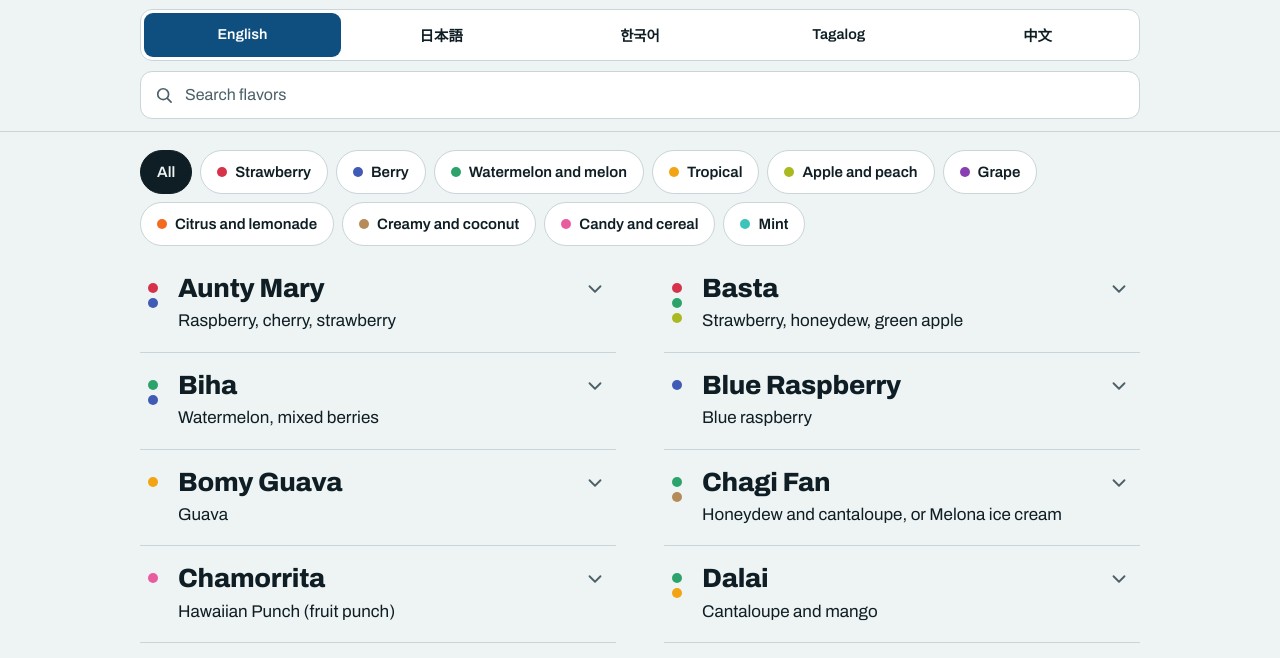
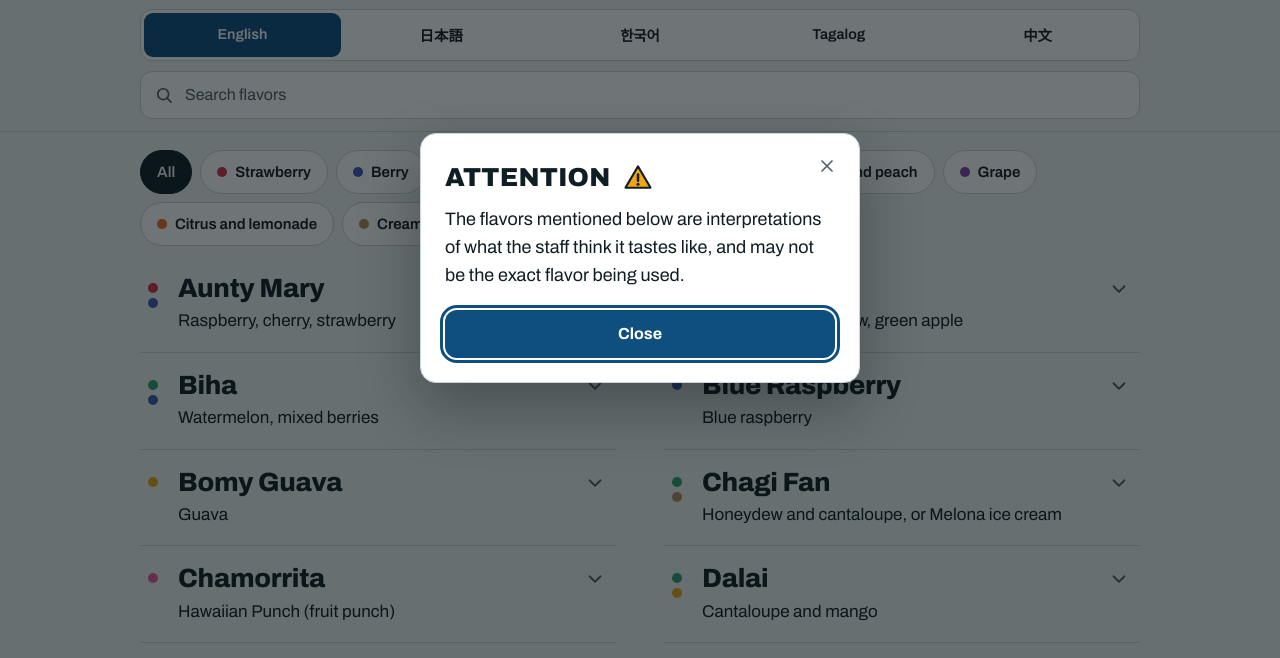
Before and after one commit to composition-cassidy/MaleFlavors, a plain HTML site: page index.html in a window 1280 px wide. Shown: the part 142-800 px from the top of the page. Drawn offline with Linux system fonts and the light colour scheme.

Commit message:
Add notice dialog for flavor interpretations

```diff
--- a/index.html
+++ b/index.html
@@ -222,6 +222,31 @@ h1 {
 .btn:hover { filter: brightness(1.1); }
 .btn:active { filter: brightness(0.92); }
 
+/* ---------- Notice dialog ---------- */
+.notice {
+  width: min(calc(100vw - 32px), 440px); margin: auto; padding: 0;
+  color: var(--ink); background: var(--surface);
+  border: 1px solid var(--line); border-radius: 16px;
+  box-shadow: 0 24px 60px rgba(8, 16, 20, 0.32);
+}
+.notice::backdrop { background: rgba(8, 16, 20, 0.58); }
+.notice[open] { animation: open 240ms cubic-bezier(0.16, 1, 0.3, 1); }
+.notice-in { position: relative; display: grid; gap: 14px; padding: 28px 24px 24px; }
+.notice h2 {
+  margin: 0; padding-right: 48px; display: flex; align-items: center; gap: 12px;
+  font-size: 1.625rem; line-height: 1.1; font-weight: 850; font-stretch: 118%; letter-spacing: 0.01em;
+}
+.notice h2 svg { width: 30px; height: 30px; flex: none; }
+.notice p { margin: 0; font-size: 1.125rem; line-height: 1.55; max-width: 38ch; }
+.notice .x {
+  position: absolute; top: 10px; right: 10px; width: 44px; height: 44px;
+  display: grid; place-items: center; border: 0; border-radius: 10px;
+  background: transparent; color: var(--ink-2); cursor: pointer;
+}
+.notice .x:hover { background: var(--tint); color: var(--ink); }
+.notice .x svg { width: 20px; height: 20px; }
+.notice .btn { margin-top: 6px; width: 100%; }
+
 @media (prefers-reduced-motion: reduce) {
   *, *::before, *::after { animation: none !important; transition: none !important; }
 }
@@ -260,6 +285,20 @@ h1 {
   </div>
 </main>
 
+<dialog class="notice" id="notice" aria-labelledby="notice-title" aria-describedby="notice-body">
+  <div class="notice-in">
+    <h2 id="notice-title">
+      <span id="notice-title-text">ATTENTION</span>
+      <svg viewBox="0 0 24 24" aria-hidden="true"><path d="M12 3.5L22 20.5H2z" fill="var(--c-tr)" stroke="var(--ink)" stroke-width="1.6" stroke-linejoin="round"/><path d="M12 10v5" stroke="var(--ink)" stroke-width="2" stroke-linecap="round" fill="none"/><circle cx="12" cy="17.8" r="1.2" fill="var(--ink)"/></svg>
+    </h2>
+    <p id="notice-body">The flavors mentioned below are interpretations of what the staff think it tastes like, and may not be the exact flavor being used.</p>
+    <button type="button" class="x" id="notice-x" aria-label="Close">
+      <svg viewBox="0 0 24 24" fill="none" stroke="currentColor" stroke-width="2" stroke-linecap="round" aria-hidden="true"><path d="M6 6l12 12M18 6L6 18"/></svg>
+    </button>
+    <button type="button" class="btn" id="notice-ok" autofocus>Close</button>
+  </div>
+</dialog>
+
 <script>
 (function () {
   var LANGS = [
@@ -280,6 +319,15 @@ h1 {
     none:   { en: "No flavors match.", ja: "該当するフレーバーがありません。", ko: "일치하는 맛이 없습니다.", tl: "Walang tugmang lasa.", zh: "没有匹配的口味。" },
     reset:  { en: "Clear search and filter", ja: "検索と絞り込みを解除", ko: "검색 및 필터 해제", tl: "I-clear ang search at filter", zh: "清除搜索和筛选" },
     group:  { en: "Filter by fruit", ja: "フルーツで絞り込み", ko: "과일로 필터", tl: "I-filter ayon sa prutas", zh: "按水果筛选" },
+    warnTitle: { en: "ATTENTION", ja: "注意", ko: "주의", tl: "PAALALA", zh: "注意" },
+    warnBody: {
+      en: "The flavors mentioned below are interpretations of what the staff think it tastes like, and may not be the exact flavor being used.",
+      ja: "下に記載されているフレーバーの説明は、スタッフが「こんな味だと思う」という解釈であり、実際に使用されているフレーバーと完全には一致しない場合があります。",
+      ko: "아래에 기재된 맛 설명은 직원들이 느끼는 맛을 해석한 것이며, 실제 사용된 맛과 정확히 일치하지 않을 수 있습니다.",
+      tl: "Ang mga lasang nakasulat sa ibaba ay interpretasyon ng staff kung ano ang lasa nito, at maaaring hindi ito eksaktong lasa na ginamit.",
+      zh: "下方列出的口味是店员对其味道的理解和描述,可能与实际使用的口味不完全一致。"
+    },
+    close: { en: "Close", ja: "閉じる", ko: "닫기", tl: "Isara", zh: "关闭" },
     count: function (l, s, t) {
       var all = s === t;
       if (l === "ja") return all ? t + "種類" : s + " / " + t + "種類";
@@ -438,6 +486,19 @@ h1 {
     try { localStorage.setItem("flavor-lang", id); } catch (e) {}
     chrome();
     render(anim);
+    showNotice();
+  }
+
+  /* notice: shown on every load and on every language change, never remembered */
+  function showNotice() {
+    var n = $("notice"), l = state.lang, a = LA[l];
+    $("notice-title-text").textContent = UI.warnTitle[l];
+    $("notice-body").textContent = UI.warnBody[l];
+    $("notice-ok").textContent = UI.close[l];
+    $("notice-x").setAttribute("aria-label", UI.close[l]);
+    ["notice-title-text", "notice-body", "notice-ok"].forEach(function (id) { $(id).setAttribute("lang", a); });
+    if (n.open) return;
+    try { n.showModal(); } catch (e) { n.setAttribute("open", ""); }
   }
 
   function resetFilters() {
@@ -475,9 +536,16 @@ h1 {
     panel.hidden = !now;
   });
 
+  var notice = $("notice");
+  function closeNotice() { if (notice.close) notice.close(); else notice.removeAttribute("open"); }
+  $("notice-x").addEventListener("click", closeNotice);
+  $("notice-ok").addEventListener("click", closeNotice);
+  notice.addEventListener("click", function (e) { if (e.target === notice) closeNotice(); });
+
   buildLangs();
   chrome();
   render(false);
+  showNotice();
 })();
 </script>
 </body>
```
